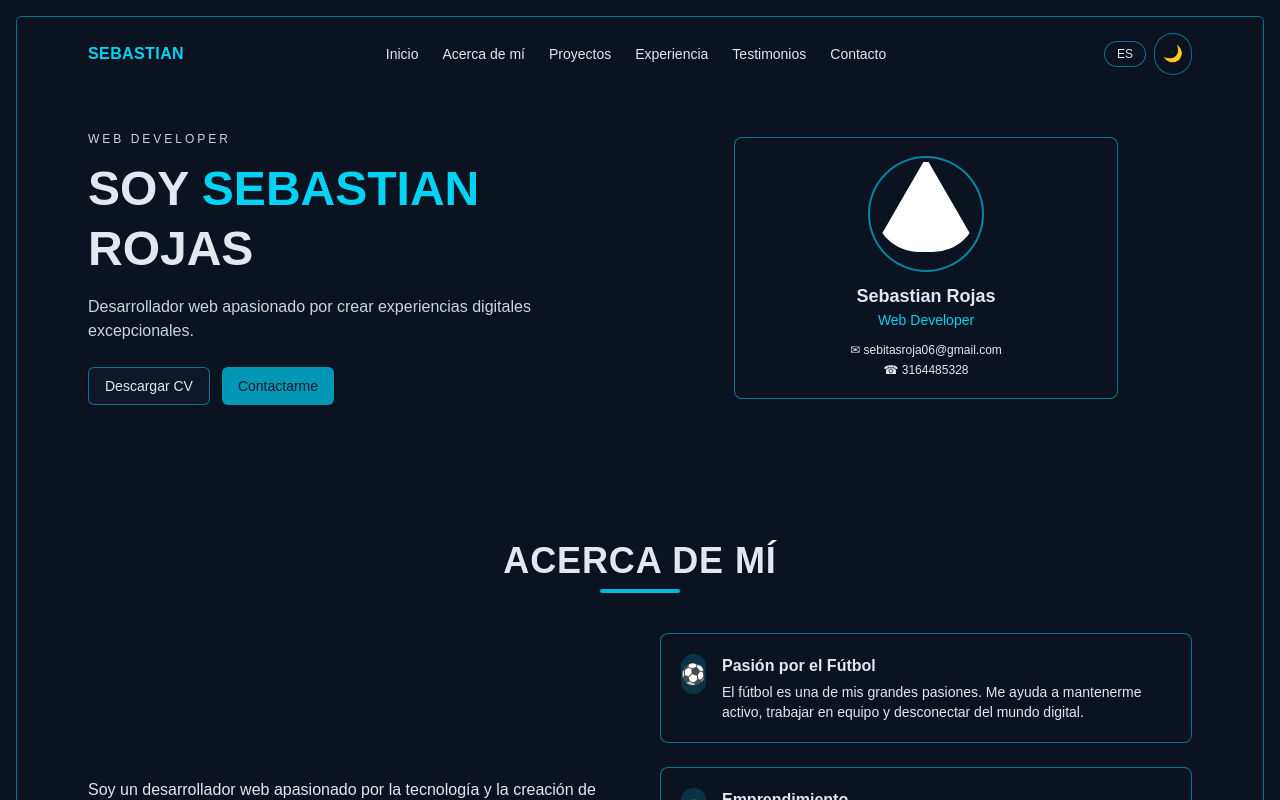
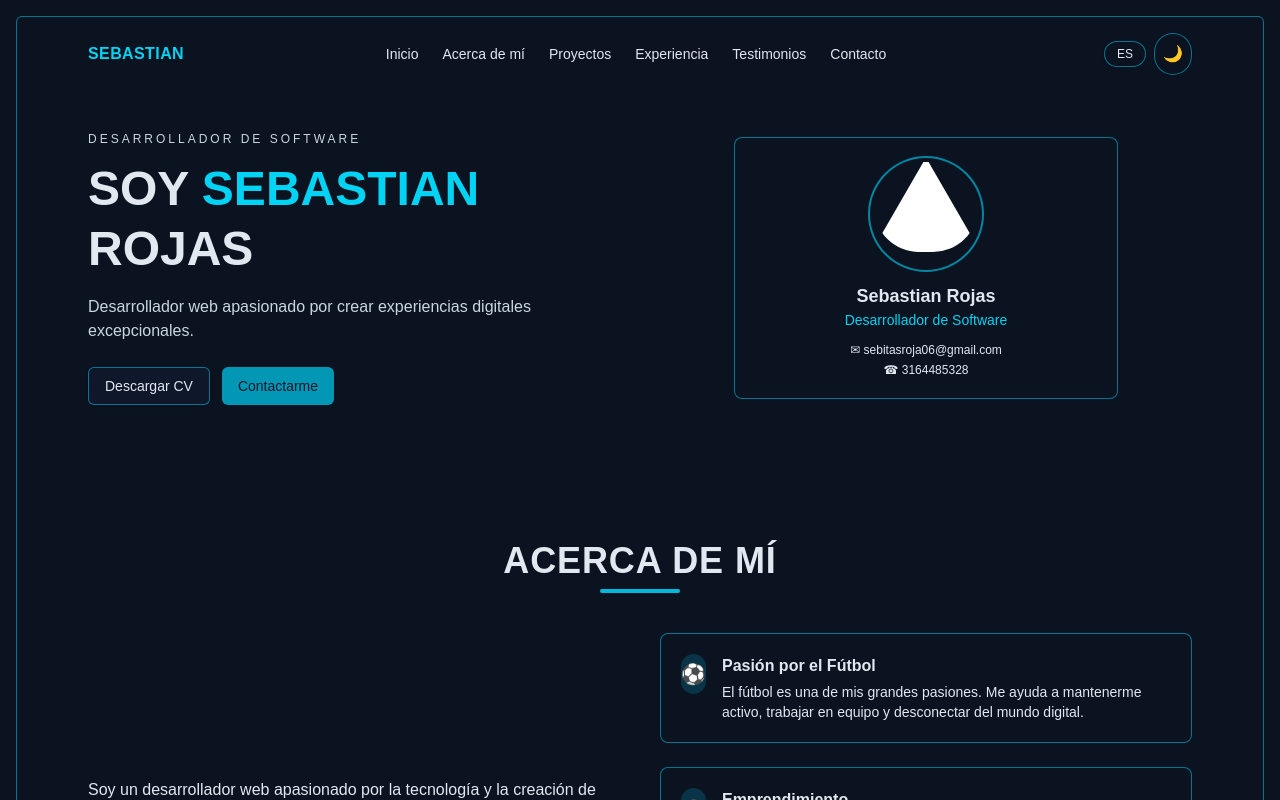
Before and after one commit to 1081271746/proyectofinal, a Next.js app: page / in a window 1280 px wide. Shown: the top 800 px of the page. Built offline with nearby package versions, Linux system fonts and the light colour scheme.

Commit message:
editando traduccion

```diff
--- a/src/app/i18n/translations.ts
+++ b/src/app/i18n/translations.ts
@@ -12,7 +12,7 @@ export const translations: Record<Lang, Record<string, string>> = {
     "nav.contact": "Contacto",
 
     // Hero
-    "hero.role": "Web Developer",
+    "hero.role": "Desarrollador de Software",
     "hero.i_am": "SOY",
     "hero.last_name": "ROJAS",
     "hero.subtitle": "Desarrollador web apasionado por crear experiencias digitales excepcionales.",
```
